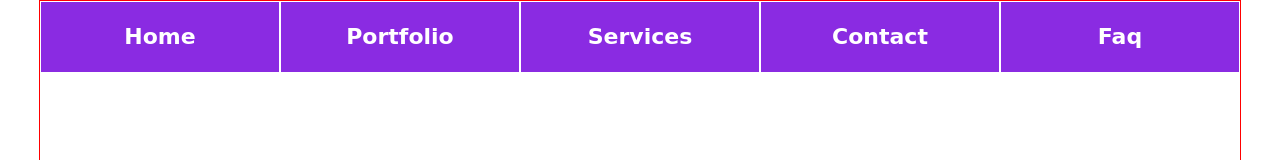
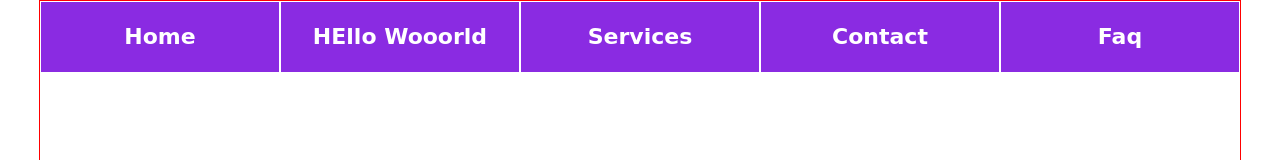
Before and after one commit to bkhurvaliev/tutorial, a plain HTML site: page index.html in a window 1280 px wide. Shown: the top 160 px of the page. Drawn offline with Linux system fonts and the light colour scheme.

Commit message:
Update index.html

```diff
--- a/index.html
+++ b/index.html
@@ -18,7 +18,7 @@
                 <li><a href="#">Home</a></li>
 
                 <li>
-                    <a href="#">Portfolio</a>
+                    <a href="#">HEllo Wooorld</a>
 
                     <ul class="ul2">
                         <li><a href="#">WEb Design</a></li>
```
